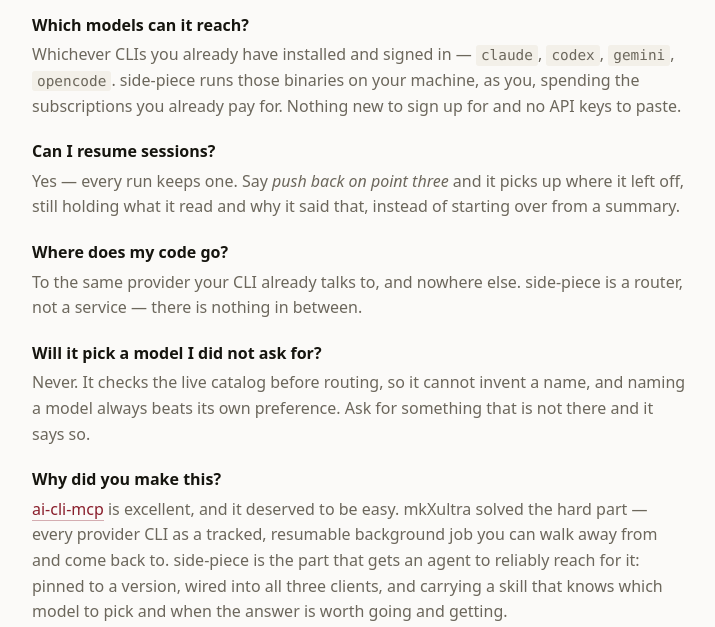
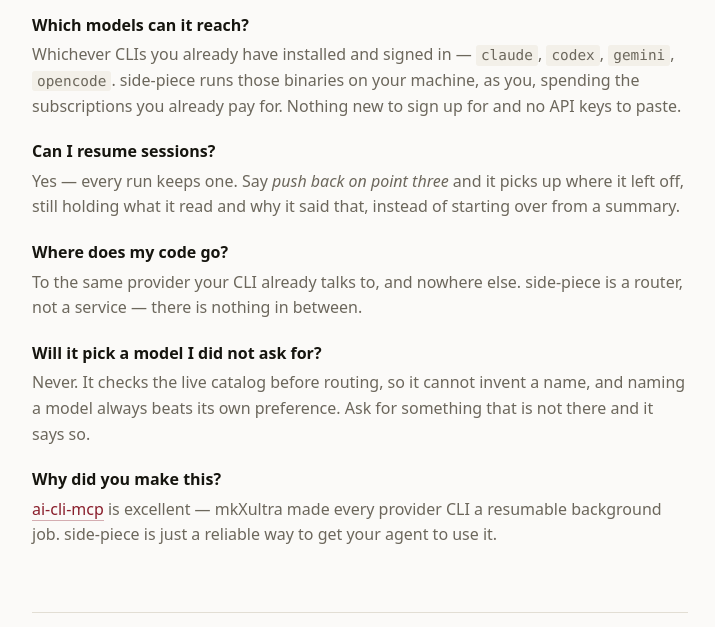
Before and after one commit to thejustinwalsh/side-piece, a website: page docs/index.html in a window 1280 px wide. Shown: the part 1073-1700 px from the top of the page, without its empty margins (280-995 px from the left). Drawn offline with Linux system fonts and the light colour scheme.

Commit message:
docs: cut the why to one line

```diff
--- a/docs/index.html
+++ b/docs/index.html
@@ -185,7 +185,7 @@
     <dd>Never. It checks the live catalog before routing, so it cannot invent a name, and naming a model always beats its own preference. Ask for something that is not there and it says so.</dd>
 
     <dt>Why did you make this?</dt>
-    <dd><a href="https://github.com/mkXultra/ai-cli-mcp">ai-cli-mcp</a> is excellent, and it deserved to be easy. mkXultra solved the hard part — every provider CLI as a tracked, resumable background job you can walk away from and come back to. side-piece is the part that gets an agent to reliably reach for it: pinned to a version, wired into all three clients, and carrying a skill that knows which model to pick and when the answer is worth going and getting.</dd>
+    <dd><a href="https://github.com/mkXultra/ai-cli-mcp">ai-cli-mcp</a> is excellent — mkXultra made every provider CLI a resumable background job. side-piece is just a reliable way to get your agent to use it.</dd>
 
 
   </dl>
```
